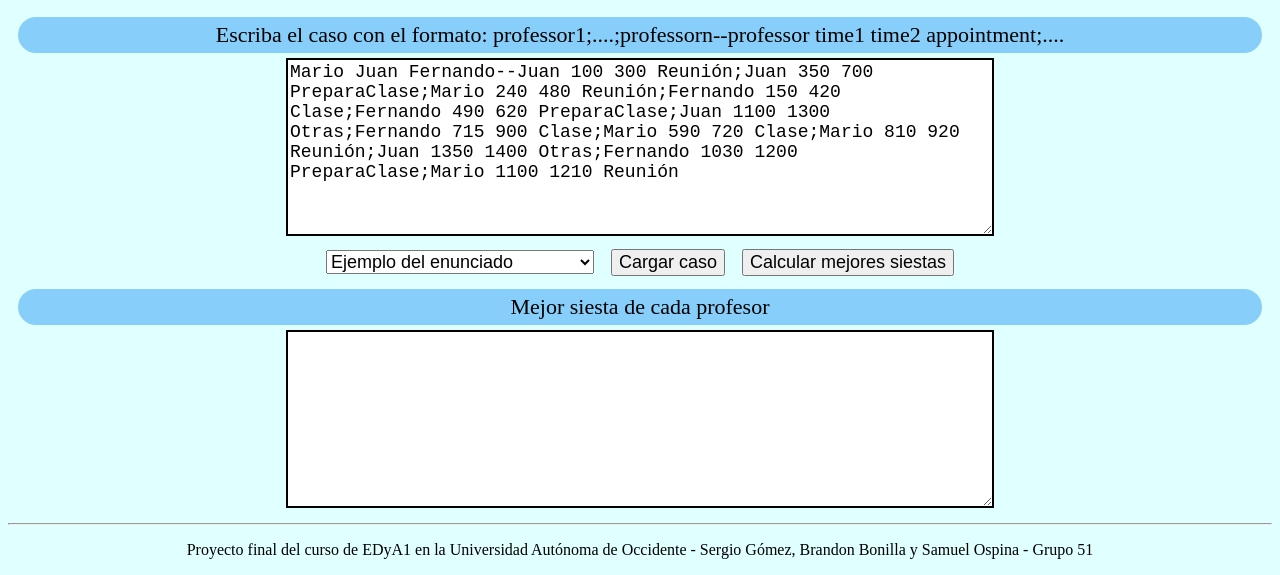
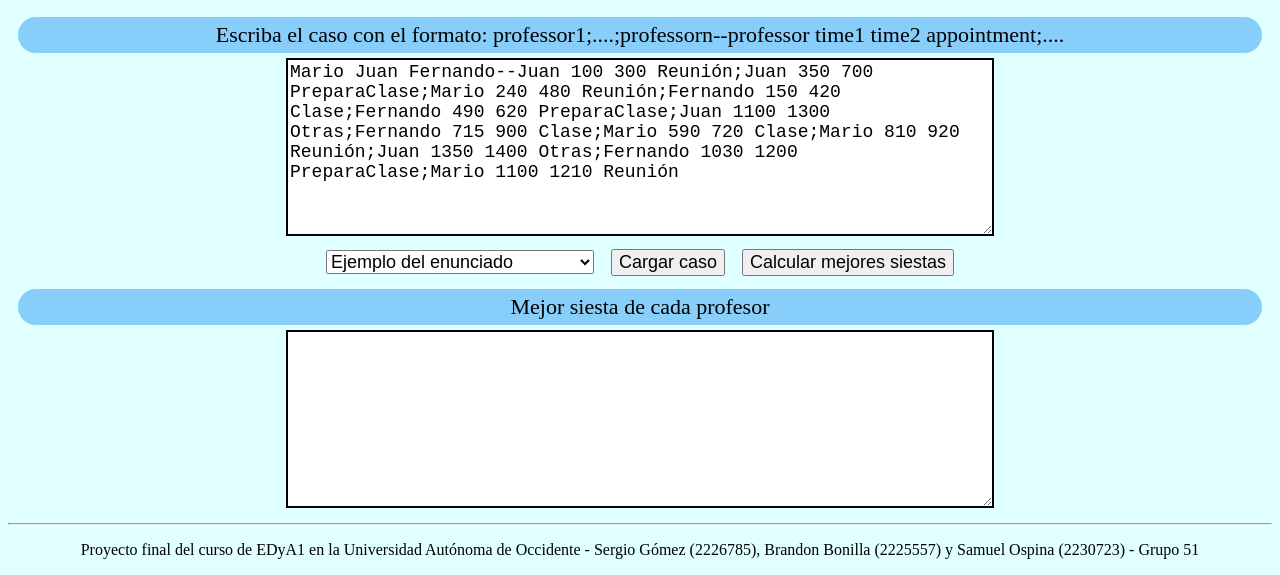
Before and after one commit to sergiogomezqui-bit/estructura-de-datos-1, a plain HTML site: page ProyectoFinal/index.html in a window 1280 px wide. Shown: the part 274-849 px from the top of the page. Drawn offline with Linux system fonts and the light colour scheme.

Commit message:
Proyecto final: codigos estudiantiles de los tres integrantes

```diff
--- a/ProyectoFinal/Scripts/Profesor.js
+++ b/ProyectoFinal/Scripts/Profesor.js
@@ -1,6 +1,6 @@
 /*
 *  Clase Profesor
-*  Creado por: Sergio Gómez, Brandon Bonilla y Samuel Ospina
+*  Creado por: Sergio Gómez (2226785), Brandon Bonilla (2225557) y Samuel Ospina (2230723)
 *
 *  Descripción:
 *  Almacena las citas programadas (scheduled appointments) de un profesor
--- a/ProyectoFinal/Scripts/main.js
+++ b/ProyectoFinal/Scripts/main.js
@@ -1,6 +1,6 @@
 /*
 *  archivo main.js
-*  Creado por: Sergio Gómez, Brandon Bonilla y Samuel Ospina
+*  Creado por: Sergio Gómez (2226785), Brandon Bonilla (2225557) y Samuel Ospina (2230723)
 *
 *  Descripción:
 *  Aplicativo web para calcular la mejor siesta de n profesores,
--- a/ProyectoFinal/Scripts/util.js
+++ b/ProyectoFinal/Scripts/util.js
@@ -1,6 +1,6 @@
 /*
 *  archivo util.js
-*  Creado por: Sergio Gómez, Brandon Bonilla y Samuel Ospina
+*  Creado por: Sergio Gómez (2226785), Brandon Bonilla (2225557) y Samuel Ospina (2230723)
 *
 *  Descripción:
 *  Contiene la función calcularLongestNaps, que calcula la mejor siesta de n profesores,
--- a/ProyectoFinal/index.html
+++ b/ProyectoFinal/index.html
@@ -31,7 +31,7 @@
     </main>
     <footer>
         <hr>
-        <p>Proyecto final del curso de EDyA1 en la Universidad Autónoma de Occidente - Sergio Gómez, Brandon Bonilla y Samuel Ospina - Grupo 51</p>
+        <p>Proyecto final del curso de EDyA1 en la Universidad Autónoma de Occidente - Sergio Gómez (2226785), Brandon Bonilla (2225557) y Samuel Ospina (2230723) - Grupo 51</p>
     </footer>
 </body>
 </html>
--- a/ProyectoFinal/pruebas/pruebas.mjs
+++ b/ProyectoFinal/pruebas/pruebas.mjs
@@ -1,5 +1,5 @@
 // Pruebas de calcularLongestNaps - Tarea final EDyA1
-// Sergio Gómez Quiñones, Brandon Bonilla y Samuel Ospina - Grupo 51
+// Sergio Gómez Quiñones (2226785), Brandon Bonilla (2225557) y Samuel Ospina (2230723) - Grupo 51
 // Se ejecuta con: node pruebas/pruebas.mjs
 import assert from 'node:assert';
 import {calcularLongestNaps} from '../Scripts/util.js';
```
